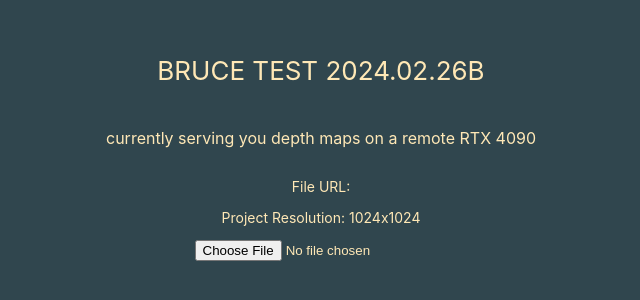
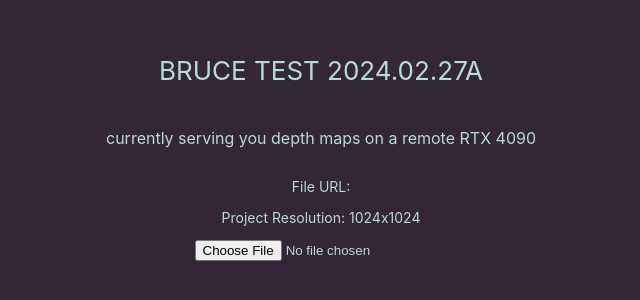
Before and after one commit to bruceallen/brucea, a React (Create React App) app in the folder client/: page / in a window 1280 px wide. Shown: the part 248-548 px from the top of the page, without its empty margins (319-959 px from the left). Built offline with nearby package versions, Linux system fonts and the light colour scheme.

Commit message:
240227 change colors

```diff
--- a/client/src/App.css
+++ b/client/src/App.css
@@ -14,18 +14,18 @@
 }
 
 .App-header {
-  background-color: #30464e;
+  background-color: #342639;
   min-height: 100vh;
   display: flex;
   flex-direction: column;
   align-items: center;
   justify-content: center;
   font-size: calc(10px + 2vmin);
-  color: rgb(255, 232, 182);
+  color: rgb(186, 217, 217);
 }
 
 .App-link {
-  color: #d489ed;
+  color: #d8ba4c;
 }
 
 @keyframes App-logo-spin {
--- a/client/src/App.js
+++ b/client/src/App.js
@@ -36,7 +36,7 @@
     <div className="App">
       <header className="App-header">
         <p>
-          BRUCE TEST 2024.02.26B
+          BRUCE TEST 2024.02.27A
         </p>
         <p className="mediumText">
           currently serving you depth maps on a remote RTX 4090
```
